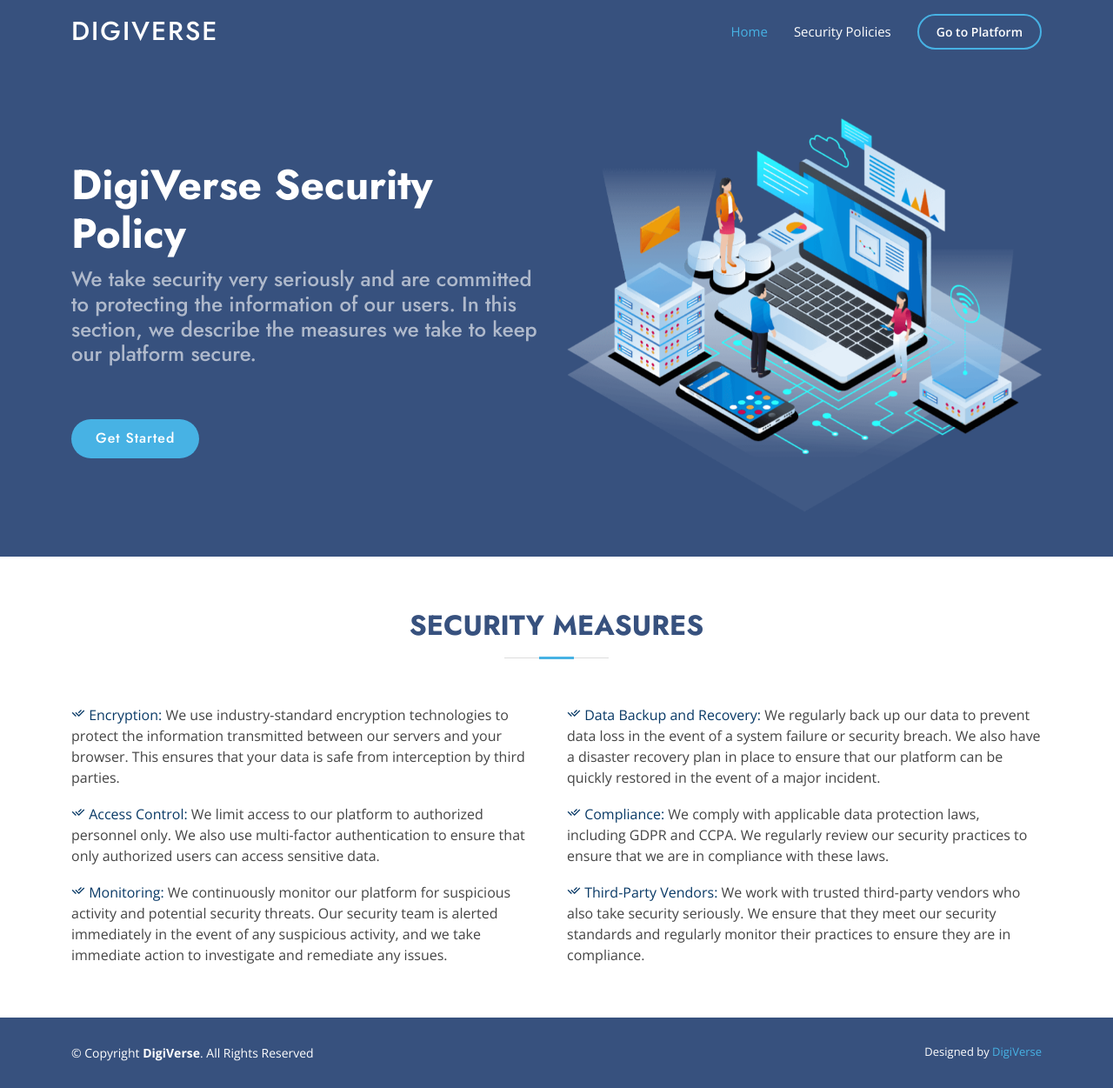
After one commit to JIMMUGUNA789/advertisingPlatform, a Django app: page /company/security-policy/ in a window 1280 px wide. The commit adds this page. Shown: the whole page at 87% size. Run offline with Django 4.2, Linux system fonts and the light colour scheme; some libraries are stand-ins or nearby versions.

Commit message:
security measures and policies

```diff
--- a/companies/urls.py
+++ b/companies/urls.py
@@ -15,4 +15,5 @@ urlpatterns = [
     path('contact/<str:company_id>/', views.contactCompany, name='contact'),
     path('terms-of-use/', views.termsOfUse, name='termsOfUse'),
     path('privacy-policy/', views.privacyPolicy, name='privacyPolicy'),
+    path('security-policy/', views.security, name='security'),
 ]
--- a/companies/views.py
+++ b/companies/views.py
@@ -364,3 +364,6 @@ def termsOfUse(request):
 
 def privacyPolicy(request):
     return render(request, 'privacyPolicy.html')
+
+def security(request):
+    return render(request, 'security.html')
--- a/templates/footer.html
+++ b/templates/footer.html
@@ -5,7 +5,7 @@
       <ul class="list-unstyled list-inline" style="display:flex; justify-content:center;">
         <li><a href="{% url 'termsOfUse' %}">Terms</a></li>
         <li><a href="{% url 'privacyPolicy' %}">Privacy</a></li>
-        <li><a href="#">Security</a></li>
+        <li><a href="{% url 'security' %}">Security</a></li>
         <li><a href="#">Help</a></li>
         <li><a href="{% url 'digiverse' %}">About</a></li>
       </ul>
--- /dev/null
+++ b/templates/security.html
@@ -0,0 +1,170 @@
+{% load static %}
+
+<!DOCTYPE html>
+<html lang="en">
+
+<head>
+  <meta charset="utf-8">
+  <meta content="width=device-width, initial-scale=1.0" name="viewport">
+
+  <title>Digiverse - Index</title>
+  <meta content="" name="description">
+  <meta content="" name="keywords">
+
+  <!-- Favicons -->
+  <link href="{% static 'assets/img/digiverselogo.png' %}" rel="icon">
+  <link href="{% static 'assets/img/apple-touch-icon.png' %}" rel="apple-touch-icon">
+
+  <!-- Google Fonts -->
+  <link href="https://fonts.googleapis.com/css?family=Open+Sans:300,300i,400,400i,600,600i,700,700i|Jost:300,300i,400,400i,500,500i,600,600i,700,700i|Poppins:300,300i,400,400i,500,500i,600,600i,700,700i" rel="stylesheet">
+
+  <!-- Vendor CSS Files -->
+  <link href="{% static 'assets/vendor/aos/aos.css' %}" rel="stylesheet">
+  <link href="{% static 'assets/vendor/bootstrap/css/bootstrap.min.css' %}" rel="stylesheet">
+  <link href="{% static 'assets/vendor/bootstrap-icons/bootstrap-icons.css' %}" rel="stylesheet">
+  <link href="{% static 'assets/vendor/boxicons/css/boxicons.min.css' %}" rel="stylesheet">
+  <link href="{% static 'assets/vendor/glightbox/css/glightbox.min.css' %}" rel="stylesheet">
+  <link href="{% static 'assets/vendor/remixicon/remixicon.css' %}" rel="stylesheet">
+  <link href="{% static 'assets/vendor/swiper/swiper-bundle.min.css' %}" rel="stylesheet">
+
+  <!-- Template Main CSS File -->
+  <link href="{% static 'assets/css/style.css' %}" rel="stylesheet">
+  <script src="https://code.jquery.com/jquery-3.6.0.min.js"></script>
+
+
+
+</head>
+
+<body>
+
+  <!-- ======= Header ======= -->
+  <header id="header" class="fixed-top ">
+    <div class="container d-flex align-items-center">
+
+      <h1 class="logo me-auto"><a href="index.html">DigiVerse</a></h1>
+
+      <!-- <a href="index.html" class="logo me-auto"><img src="assets/img/logo.png" alt="" class="img-fluid"></a>-->
+
+      <nav id="navbar" class="navbar">
+        <ul>
+          <li><a class="nav-link scrollto active" href="#hero">Home</a></li>
+          <li><a class="nav-link scrollto" href="#about">Security Policies</a></li>
+
+
+
+          <li><a class="getstarted scrollto" href="{% url 'home' %}">Go to Platform</a></li>
+        </ul>
+        <i class="bi bi-list mobile-nav-toggle"></i>
+      </nav><!-- .navbar -->
+
+    </div>
+  </header><!-- End Header -->
+
+  <!-- ======= Hero Section ======= -->
+  <section id="hero" class="d-flex align-items-center">
+
+    <div class="container">
+      <div class="row">
+        <div class="col-lg-6 d-flex flex-column justify-content-center pt-4 pt-lg-0 order-2 order-lg-1" data-aos="fade-up" data-aos-delay="200">
+          <h1>DigiVerse Security Policy </h1>
+          <h2>We take security very seriously and are committed to protecting the information of our users. In this section, we describe the measures we take to keep our platform secure. </h2>
+          <div class="d-flex justify-content-center justify-content-lg-start">
+            <a href="#about" class="btn-get-started scrollto">Get Started</a>
+          </div>
+        </div>
+        <div class="col-lg-6 order-1 order-lg-2 hero-img" data-aos="zoom-in" data-aos-delay="200">
+          <img src="{% static 'assets/img/hero-img.png' %}" class="img-fluid animated" alt="">
+        </div>
+      </div>
+    </div>
+
+  </section><!-- End Hero -->
+
+  <main id="main">
+
+
+
+    <!-- ======= About Us Section ======= -->
+    <section id="about" class="about">
+      <div class="container" data-aos="fade-up">
+
+        <div class="section-title">
+          <h2>Security Measures</h2>
+        </div>
+
+        <div class="row content">
+          <div class="col-lg-6">
+            <p>
+              <i class="ri-check-double-line" style="color:  #083966;"></i><span style="color: #083966;"> Encryption: </span>
+              We use industry-standard encryption technologies to protect the information transmitted between our servers and your browser. This ensures that your data is safe from interception by third parties.           </p>
+
+            <p><i class="ri-check-double-line" style="color:  #083966;"></i><span style="color: #083966;"> Access Control: </span>
+                We limit access to our platform to authorized personnel only. We also use multi-factor authentication to ensure that only authorized users can access sensitive data.            </p>
+            <p><i class="ri-check-double-line" style="color:  #083966;"></i><span style="color: #083966;"> Monitoring: </span>
+                We continuously monitor our platform for suspicious activity and potential security threats. Our security team is alerted immediately in the event of any suspicious activity, and we take immediate action to investigate and remediate any issues.          </p>
+            </div>
+          <div class="col-lg-6 pt-4 pt-lg-0">
+            <p>
+              <i class="ri-check-double-line" style="color:  #083966;"></i><span style="color: #083966;"> Data Backup and Recovery: </span>
+              We regularly back up our data to prevent data loss in the event of a system failure or security breach. We also have a disaster recovery plan in place to ensure that our platform can be quickly restored in the event of a major incident.         </p>
+            <p>
+                <i class="ri-check-double-line" style="color:  #083966;"></i><span style="color: #083966;"> Compliance: </span>
+                We comply with applicable data protection laws, including GDPR and CCPA. We regularly review our security practices to ensure that we are in compliance with these laws.          </p>
+              <p>
+                <i class="ri-check-double-line" style="color:  #083966;"></i><span style="color: #083966;"> Third-Party Vendors: </span>
+                We work with trusted third-party vendors who also take security seriously. We ensure that they meet our security standards and regularly monitor their practices to ensure they are in compliance.            </p>
+          </div>
+        </div>
+
+      </div>
+    </section><!-- End About Us Section -->
+
+
+
+
+  </main><!-- End #main -->
+
+  <!-- ======= Footer ======= -->
+  <footer id="footer">
+
+
+
+
+    <div class="container footer-bottom clearfix">
+      <div class="copyright">
+        &copy; Copyright <strong><span>DigiVerse</span></strong>. All Rights Reserved
+      </div>
+      <div class="credits">
+
+        Designed by <a href="#">DigiVerse</a>
+      </div>
+    </div>
+  </footer><!-- End Footer -->
+
+  <div id="preloader"></div>
+  <a href="#" class="back-to-top d-flex align-items-center justify-content-center"><i class="bi bi-arrow-up-short"></i></a>
+
+  <!-- Vendor JS Files -->
+  <script src="{% static 'assets/vendor/aos/aos.js' %}"></script>
+  <script src="{% static 'assets/vendor/bootstrap/js/bootstrap.bundle.min.js' %}"></script>
+  <script src="{% static 'assets/vendor/glightbox/js/glightbox.min.js' %}"></script>
+  <script src="{% static 'assets/vendor/isotope-layout/isotope.pkgd.min.js' %} "></script>
+  <script src="{% static 'assets/vendor/swiper/swiper-bundle.min.js' %}"></script>
+  <script src="{% static 'assets/vendor/waypoints/noframework.waypoints.js' %}"></script>
+  <script src="{% static 'assets/vendor/php-email-form/validate.js' %}"></script>
+
+  <!-- Template Main JS File -->
+  <script src="{% static 'assets/js/main.js' %}"></script>
+  <script>
+    $(document).ready(function () {
+      setTimeout(function () {
+        $(".alert").remove();
+      }, 5000);
+    });
+  </script>
+
+
+
+</body>
+
+</html>
```
